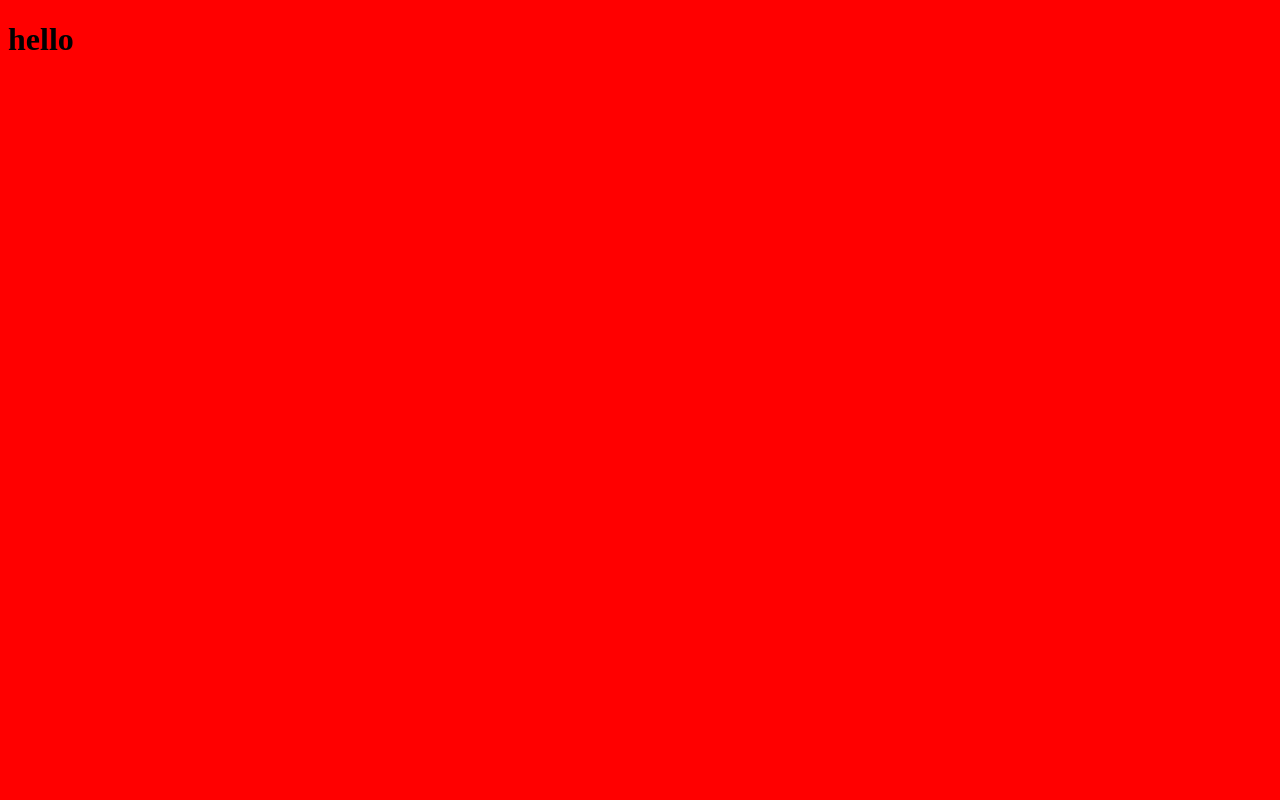
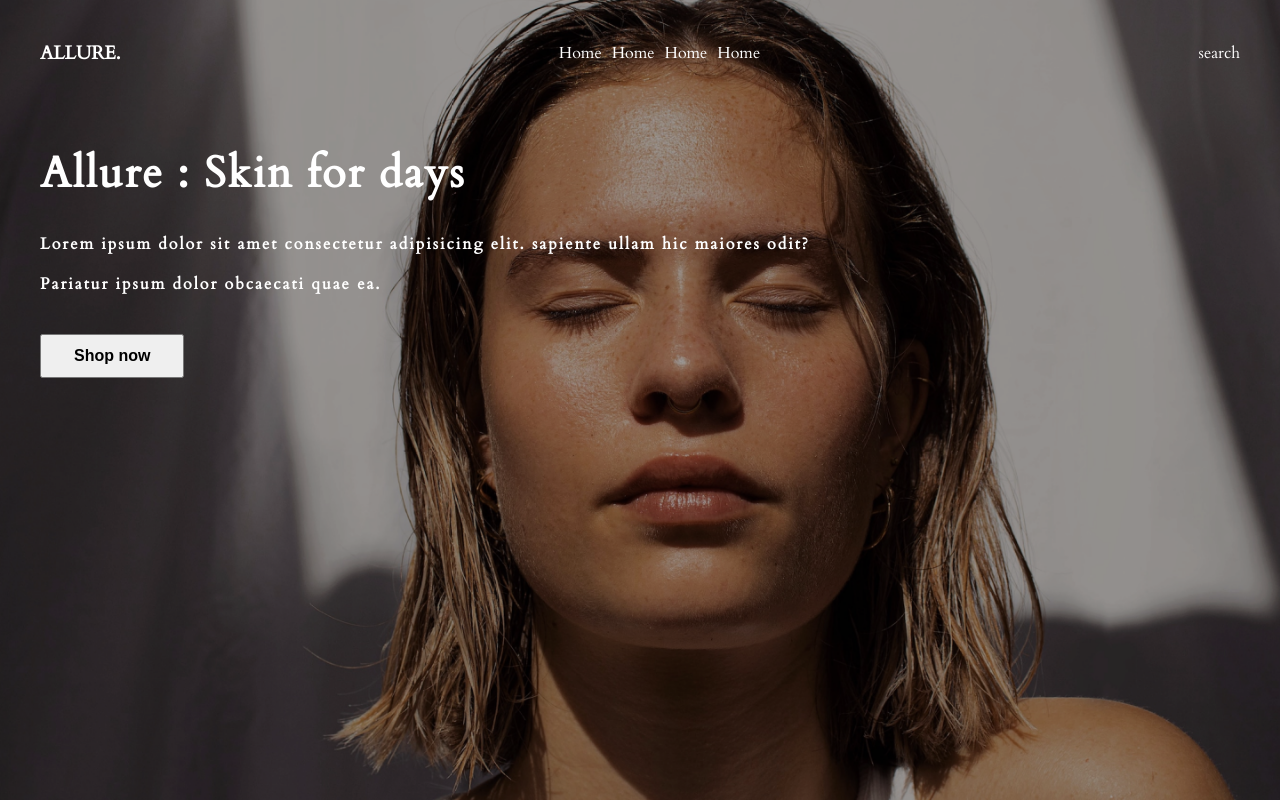
Before and after one commit to Kel-VinTech/Allure-ecommerce, a React (Vite) app: page / in a window 1280 px wide. Built offline with nearby package versions, Linux system fonts and the light colour scheme.

Commit message:
made changes to project

```diff
--- a/src/App.jsx
+++ b/src/App.jsx
@@ -1,10 +1,10 @@
 import React from 'react'
 import HeroContent from './components/HeroContent'
-
+import './scss/_reset.scss'
 function App() {
 
   return (
-    <div>
+    <div className='container'>
       <HeroContent/>
     </div>
   )
--- a/src/components/Hero.scss
+++ /dev/null
@@ -1,3 +0,0 @@
-body{
-    background-color: red;;
-}
--- a/src/components/HeroContent.jsx
+++ b/src/components/HeroContent.jsx
@@ -1,11 +1,31 @@
 import React from "react";
-import './Hero.scss'
-import img from '../assets/HEADER.png'
-
+import { Link } from "@chakra-ui/react";
+import '../scss/Hero.scss'
 
 const HeroContent = () => {
     return (
-    <h1>hello</h1>
+    <section className="hero row"
+    >
+        <nav>
+            <h1 className="logo">ALLURE.</h1>
+            <div className="primary_link">
+                <Link to="">Home</Link>
+                <Link id="links">Home</Link>
+                <Link id="links">Home</Link>
+                <Link>Home</Link>
+            </div>
+            <div className="secondary_link">
+                <Link>search</Link>
+            </div>
+        </nav>
+        <div className="hero-content">
+            <h1 className="hero-title">Allure : Skin for days</h1>
+            <p className="hero-text">Lorem ipsum dolor sit amet consectetur adipisicing elit.
+             sapiente ullam hic maiores odit? Pariatur ipsum dolor obcaecati quae ea.</p>
+             <button>Shop now</button>
+        </div>
+
+    </section>
     )
 }
 
--- a/src/main.jsx
+++ b/src/main.jsx
@@ -1,5 +1,4 @@
 import React from 'react'
-import './index.scss'
 import App from './App'
 import * as ReactDOM from 'react-dom/client'
 
--- /dev/null
+++ b/src/scss/Hero.scss
@@ -0,0 +1,63 @@
+ @import url('https://fonts.googleapis.com/css2?family=Cardo&display=swap');
+
+section{
+    font-family: 'Cardo', serif;
+    background: url(../assets/HEADER.png) no-repeat center center/cover fixed;
+    min-height:100vh;
+
+ }
+nav{
+    display:flex;
+    align-items: center;
+    justify-content: space-between;
+    top:0;
+    left:0;
+    color: #fff;
+    width:100%;
+}
+
+
+.primary_link{
+   display: flex;
+   align-items: center;
+   justify-content: center;
+   gap: 10px;
+}
+
+#link{
+    display:flex;
+    justify-content: center;
+    gap:20px;
+}
+
+.hero-content{
+    position: relative;
+    display: flex;
+    justify-content: center;
+    flex-direction: column;
+    align-items: flex-start;
+    height:400px;
+    letter-spacing:2px;
+    color:#fff;
+    line-height: 40px;
+}
+
+.hero-title{
+    font-size: 2.7rem;
+    font-weight: 700;
+    margin-bottom: 30px;
+}
+
+.hero-text{
+    font-size: 1rem;
+    font-weight: 700;
+    margin-bottom: 30px;
+    width: 70%;
+}
+
+.hero-content button{
+    padding:11px 32px;
+    font-size: 1rem;
+    font-weight: 700;
+    cursor: pointer;
+}
--- /dev/null
+++ b/src/scss/_reset.scss
@@ -0,0 +1,9 @@
+*, *::before, *::after{
+    margin:0;
+    padding:0;
+    box-sizing: border-box;
+}
+
+.row{
+    padding:2.5rem;
+}
```
Also changed, not shown: src/index.scss (deleted, +0 -16 lines).
